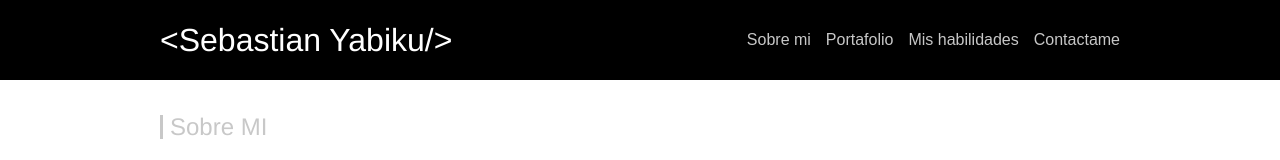
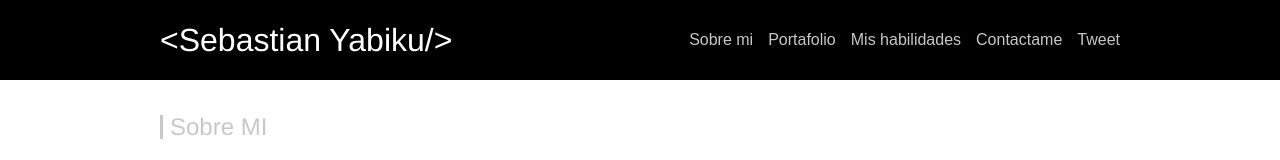
Before and after one commit to JCsurfer/project2-otro, a plain HTML site: page index.html in a window 1280 px wide. Shown: the top 160 px of the page. Drawn offline with Linux system fonts and the light colour scheme; grey boxes are pictures that could not be loaded.

Commit message:
se agrego twitter button

```diff
--- a/index.html
+++ b/index.html
@@ -47,6 +47,10 @@
                         <li><a href="#portfolio">Portafolio</a></li>
                         <li><a href="#skills">Mis habilidades</a></li>
                         <li><a href="#contact">Contactame</a></li>
+                        <li><a class="twitter-share-button"
+                            href="https://twitter.com/intent/tweet?text=Hello%20world"
+                            data-size="large">
+                          Tweet</a></li>
                     </ul>
                 </nav>
                 <i class="js_menu menu fas fa-bars"></i>
```
